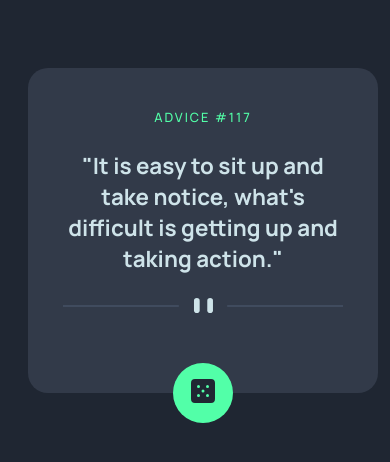
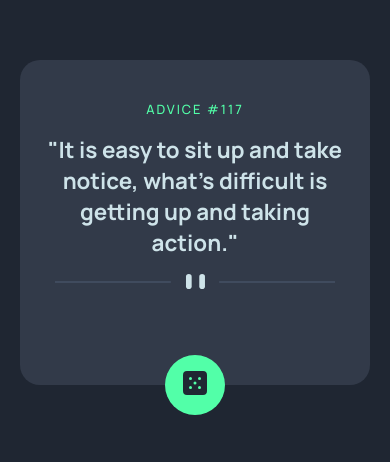
Before and after one commit to MikeJD47/Random-Advice, a plain HTML site: page index.html in a window 390 px wide. Shown: the part 200-662 px from the top of the page. Drawn offline with Linux system fonts and the light colour scheme.

Commit message:
final commit

```diff
--- a/resources/style.css
+++ b/resources/style.css
@@ -28,6 +28,7 @@ body {
   width: 100vw;
   background-color: var(--dark-blue);
   font-family: "Manrope";
+  margin: auto;
 }
 
 #container {
@@ -98,6 +99,7 @@ button:active {
 
   .advice {
     font-size: 1.4rem;
+    padding: 1rem 1.5rem;
   }
 
   .devider.mobile {
```
Also changed, not shown: screenshots/Desktop-Screenshot.png (added), screenshots/Mobile-Screenshot.png (added), 1 other file.
